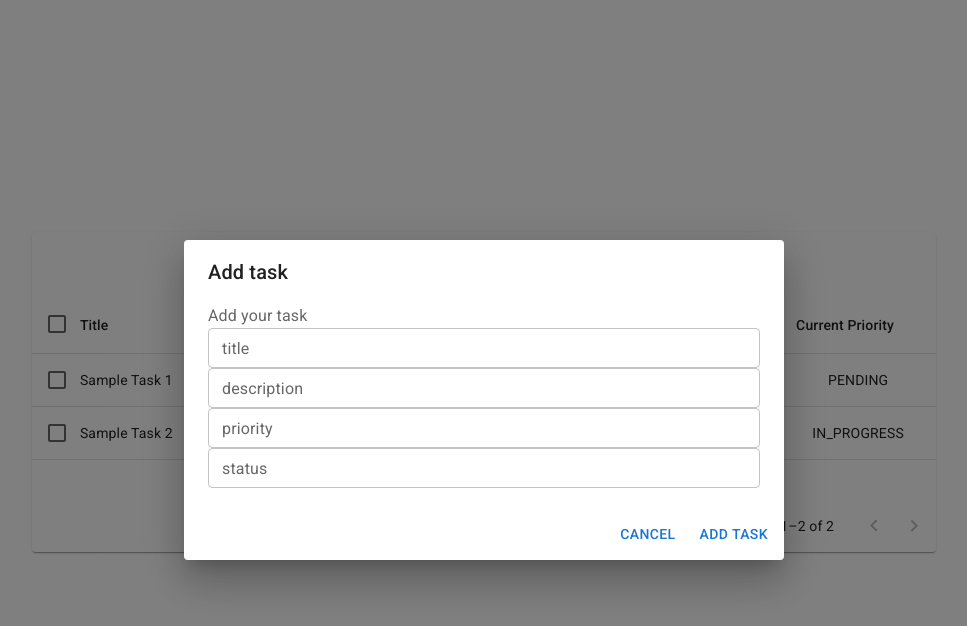
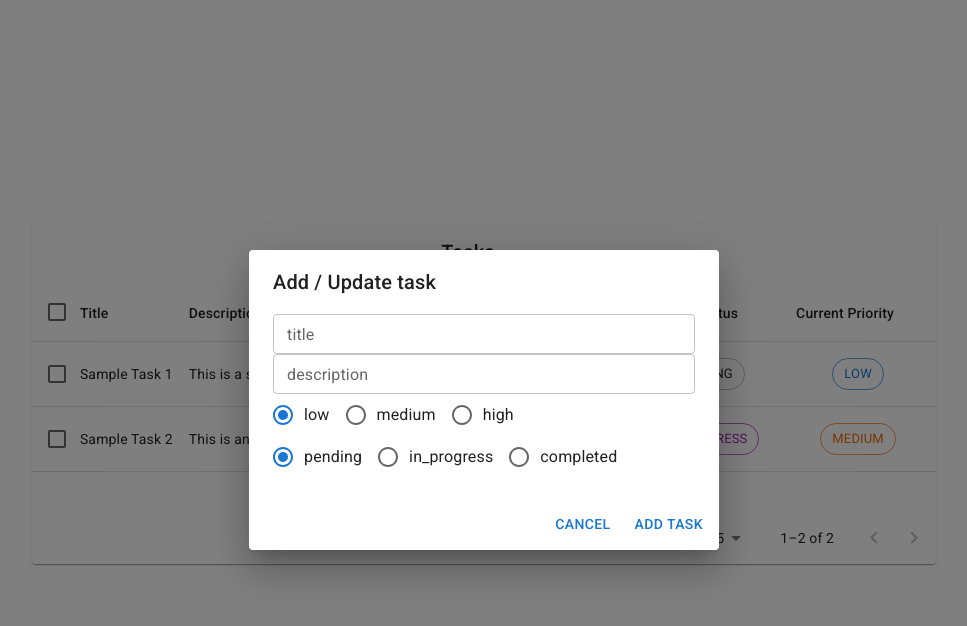
Before and after one commit to NONAMEGG/testReactApp, a React (Vite) app in the folder testReactTS/: page / in a window 1280 px wide. Both pictures are taken after a click on the button 639 px from the left and 480 px from the top of the page. Shown: the top 626 px of the page, without its empty margins (156-1123 px from the left). Built offline with nearby package versions, Linux system fonts and the light colour scheme; some icons are missing.

Commit message:
added task updating and chip for task statuses and priorities

```diff
--- a/testReactTS/package.json
+++ b/testReactTS/package.json
@@ -15,6 +15,7 @@
     "@fontsource/roboto": "^5.2.5",
     "@mui/icons-material": "^7.1.0",
     "@mui/material": "^7.1.0",
+    "mui-chips-input": "^7.0.1",
     "react": "^19.1.0",
     "react-dom": "^19.1.0",
     "react-hook-form": "^7.56.4",
--- /dev/null
+++ b/testReactTS/src/components/FormInputRadio.tsx
@@ -0,0 +1,41 @@
+import { Controller } from "react-hook-form";
+import Radio from '@mui/material/Radio';
+import RadioGroup from '@mui/material/RadioGroup';
+import FormControlLabel from '@mui/material/FormControlLabel';
+import { TaskPriority } from "../types/taskPriority";
+import { TaskStatus } from "../types/taskStatus";
+
+interface FormInputProps {
+    name: string;
+    control: any;
+    label: string;
+    radioPropsKind: typeof TaskPriority |  typeof TaskStatus;
+}
+
+export default function FormInputRadio({name, control, label, radioPropsKind}: FormInputProps) {
+
+    return (
+        <Controller
+      name={name}
+      control={control}
+      render={({
+        field: { onChange, value },
+        fieldState: { error },
+      }) => (
+        <RadioGroup
+        row
+        aria-labelledby="demo-row-radio-buttons-group-label"
+        name="row-radio-buttons-group"
+        onChange={onChange}
+        value={value || Object.keys(radioPropsKind)[0]}
+      >
+        {
+            Object.keys(radioPropsKind).map((key, index) => {
+                return <FormControlLabel key={index} value={key} control={<Radio />} label={key.toLowerCase()} />
+            })
+        }
+      </RadioGroup>
+      )}
+    />
+    );
+}
--- a/testReactTS/src/components/TaskAddPopup.tsx
+++ b/testReactTS/src/components/TaskAddPopup.tsx
@@ -1,60 +1,102 @@
+import React from 'react';
 import { useForm } from "react-hook-form";
 import Button from '@mui/material/Button';
-import type { TTaskPriority } from '../types/taskPriority';
-import type { TTaskStatus } from '../types/taskStatus';
+
 import Dialog from '@mui/material/Dialog';
 import DialogActions from '@mui/material/DialogActions';
 import DialogContent from '@mui/material/DialogContent';
 import DialogContentText from '@mui/material/DialogContentText';
 import DialogTitle from '@mui/material/DialogTitle';
+import Chip from '@mui/material/Chip';
+
+import type { TTaskPriority } from '../types/taskPriority';
+import type { TTaskStatus } from '../types/taskStatus';
+import { TaskPriority } from '../types/taskPriority';
+import { TaskStatus } from '../types/taskStatus';
 import { useTaskStore } from './../stores/taskStore';
 import FormInputText from './FormInputText';
+import type Task from '../interfaces/task.interface';
+import FormInputRadio from './FormInputRadio';
+
+
 
 interface TaskAddPopupProps {
     open: boolean;
     onClose: () => void;
+    taskCurId: number | null;
 }
 
-type FormInputs = {
+interface FormInputs {
     title: string;
     description: string;
     priority: TTaskPriority;
     status: TTaskStatus;
 }
 
-export default function TaskAddPopup({ open, onClose }: TaskAddPopupProps) {
-    const { control, handleSubmit } = useForm<FormInputs>();
+export default function TaskAddPopup({ open, onClose, taskCurId }: TaskAddPopupProps) {
+    const { control, handleSubmit, setValue } = useForm<FormInputs>();
 
+
+    const updateTask = useTaskStore((state) => state.updateTask);
     const createTask = useTaskStore((state) => state.create);
     const getLastId = useTaskStore((state) => state.getLastId);
-    const curId : number = getLastId() + 1;
+    const curId: number = getLastId() + 1;
 
-    const onSubmit = (data: FormInputs) => {
-        createTask(curId, data.title, data.status,  data.priority, data.description);
+
+    if (taskCurId) {
+        const curTask: Task | undefined = useTaskStore.getState().getById(taskCurId);
+
+        if (curTask) {
+            setValue('title', curTask.title);
+            setValue('description', curTask.description);
+            setValue('priority', curTask.priority);
+            setValue('status', curTask.status);
+
+        }
+    }
+
+    const onCancel = () => {
         control._reset();
         onClose();
     }
+
+
+    const onSubmit = (data: FormInputs) => {
+        if (taskCurId) {
+            updateTask(taskCurId, data.description, data.title, data.status, data.priority);
+            control._reset();
+            onClose();
+            return;
+        }
+        createTask(curId, data.title, data.status, data.priority, data.description);
+        onCancel();
+    }
+
     return (
         <>
             <Dialog
                 open={open}
-                onClose={onClose}
+                onClose={onCancel}
             >
-                <DialogTitle>Add task</DialogTitle>
+                <DialogTitle>Add / Update task</DialogTitle>
                 <DialogContent>
-                    <DialogContentText>
-                        Add your task
-                    </DialogContentText>
-        <form>
-                <FormInputText name='title' control={control} label={'title'}/>
-                <FormInputText name='description' control={control} label={'description'}/>
-                <FormInputText name='priority' control={control} label={'priority'}/>
-                <FormInputText name='status' control={control} label={'status'}/>
-    </form>
+                    <form>
+                        <FormInputText name='title' control={control} label={'title'} />
+                        <FormInputText name='description' control={control} label={'description'} />
+                        <FormInputRadio name='priority' control={control}
+                        label='priority' radioPropsKind={TaskPriority}/>
+                        <FormInputRadio name='status' control={control}
+                        label='status' radioPropsKind={TaskStatus} />
+                    </form>
                 </DialogContent>
                 <DialogActions>
-                    <Button onClick={onClose}>Cancel</Button>
-                    <Button type="submit" onClick={handleSubmit(onSubmit)}>Add task</Button>
+                    <Button onClick={onCancel}>Cancel</Button>
+                    <Button type="submit" onClick={handleSubmit(onSubmit)}>
+                        {
+                            taskCurId ? <span>Update Task</span> :
+                            <span>Add task</span>
+                        }
+                        </Button>
                 </DialogActions>
             </Dialog>
         </>
--- a/testReactTS/src/pages/Home.tsx
+++ b/testReactTS/src/pages/Home.tsx
@@ -5,7 +5,7 @@ import TaskAddPopup from '../components/TaskAddPopup';
 import EnhancedTableToolbar from '../components/EnhancedTableToolbar';
 import EnhancedTableHead, { descendingComparator } from '../components/EnhancedTableHead';
 
-
+import Chip from '@mui/material/Chip';
 import Box from '@mui/material/Box';
 import Table from '@mui/material/Table';
 import TableBody from '@mui/material/TableBody';
@@ -46,6 +46,7 @@ export default function Home() {
   const rows = useTaskStore((state) => state.tasks);
 
   const [open, setOpen] = React.useState<boolean>(false);
+  const [curId, setCurId] = React.useState<number | null>(null);
 
   const handleClickOpen = () => {
     setOpen(true);
@@ -53,6 +54,7 @@ export default function Home() {
 
   const onClose = () => {
     setOpen(false);
+    setCurId(null);
   }
 
   const clearSelected = () => {
@@ -77,7 +79,7 @@ export default function Home() {
     setSelected([]);
   };
 
-  const handleClick = (event: React.MouseEvent<unknown>, id: number) => {
+  const handleCheckBoxClick = (event: React.MouseEvent<unknown>, id: number) => {
     const selectedIndex = selected.indexOf(id);
     let newSelected: number[] = [];
 
@@ -95,6 +97,11 @@ export default function Home() {
     }
     setSelected(newSelected);
   };
+
+  const handleClick = (event: React.MouseEvent<unknown>, id: number) => {
+    setCurId(id);
+    setOpen(true);
+  }
 
   const handleChangePage = (event: unknown, newPage: number) => {
     setPage(newPage);
@@ -120,7 +127,7 @@ export default function Home() {
     <Box sx={{ width: '100%' }}>
       <Paper sx={{ width: '100%', mb: 2 }}>
         <EnhancedTableToolbar
-        selected={selected} numSelected={selected.length} clearSelected={clearSelected} />
+          selected={selected} numSelected={selected.length} clearSelected={clearSelected} />
         <TableContainer>
           <Table
             sx={{ minWidth: 750 }}
@@ -143,21 +150,23 @@ export default function Home() {
                 return (
                   <TableRow
                     hover
-                    onClick={(event) => handleClick(event, row.id)}
                     role="checkbox"
                     aria-checked={isItemSelected}
                     tabIndex={-1}
                     key={row.id}
                     selected={isItemSelected}
                     sx={{ cursor: 'pointer' }}
+                    onDoubleClick={(event) => handleClick(event, row.id)}
                   >
-                    <TableCell padding="checkbox">
+                    <TableCell padding="checkbox"
+                      onClick={(event) => handleCheckBoxClick(event, row.id)}>
                       <Checkbox
                         color="primary"
                         checked={isItemSelected}
                         inputProps={{
                           'aria-labelledby': labelId,
                         }}
+
                       />
                     </TableCell>
                     <TableCell
@@ -170,8 +179,21 @@ export default function Home() {
                     </TableCell>
                     <TableCell align="left">{row.description}</TableCell>
                     <TableCell align="center">{row.createdAt.toLocaleString()}</TableCell>
-                    <TableCell align="center">{row.priority}</TableCell>
-                    <TableCell align="center">{row.status}</TableCell>
+                    <TableCell align="center">
+                      <Chip color={
+                        row.status === 'PENDING' ? 'default' :
+                          row.status === 'IN_PROGRESS' ? 'secondary' : 'success'
+                      }
+                        label={row.status} variant="outlined" />
+                    </TableCell>
+                    <TableCell align="center">
+                      <Chip color={
+                        row.priority === 'HIGH' ? 'error' :
+                          row.priority === 'MEDIUM' ? 'warning' : 'primary'
+                      }
+                        label={row.priority} variant="outlined" />
+
+                    </TableCell>
                   </TableRow>
                 );
               })}
@@ -188,7 +210,7 @@ export default function Home() {
           </Table>
         </TableContainer>
 
-        <TaskAddPopup open={open} onClose={onClose} />
+        <TaskAddPopup open={open} onClose={onClose} taskCurId={curId} />
         <Tooltip title="Add Task">
           <IconButton onClick={handleClickOpen}>
             <AddIcon />
--- a/testReactTS/src/stores/taskStore.ts
+++ b/testReactTS/src/stores/taskStore.ts
@@ -12,6 +12,8 @@ interface TaskStore {
   getAll: () => Task[];
   deleteAll: () => void;
   getLastId: () => number;
+  updateTask: (id: number, description: string, title?: string, status?: TTaskStatus, priority?: TTaskPriority) => void;
+  getById: (id: number) => Task | undefined;
 }
 
 export const useTaskStore = create<TaskStore>((set, get) => ({
@@ -65,5 +67,19 @@ export const useTaskStore = create<TaskStore>((set, get) => ({
   getAll: () => {
     return get().tasks;
   },
-  deleteAll: () => set({ tasks: [] })
+  deleteAll: () => set({ tasks: [] }),
+  updateTask: (id: number, description: string, title?: string, status?: TTaskStatus, priority?: TTaskPriority) => {
+    set((state) => ({
+      tasks: state.tasks.map((task) => {
+        return task.id === id
+          ? { ...task,
+             title: title || task.title, status: status || task.status,
+              priority: priority || task.priority,
+              description: description }
+          : task;
+      }
+
+      ),
+    }));
+  }
 }));
```
Also changed, not shown: 1 other file (tests, documents, lock files or other folders).
